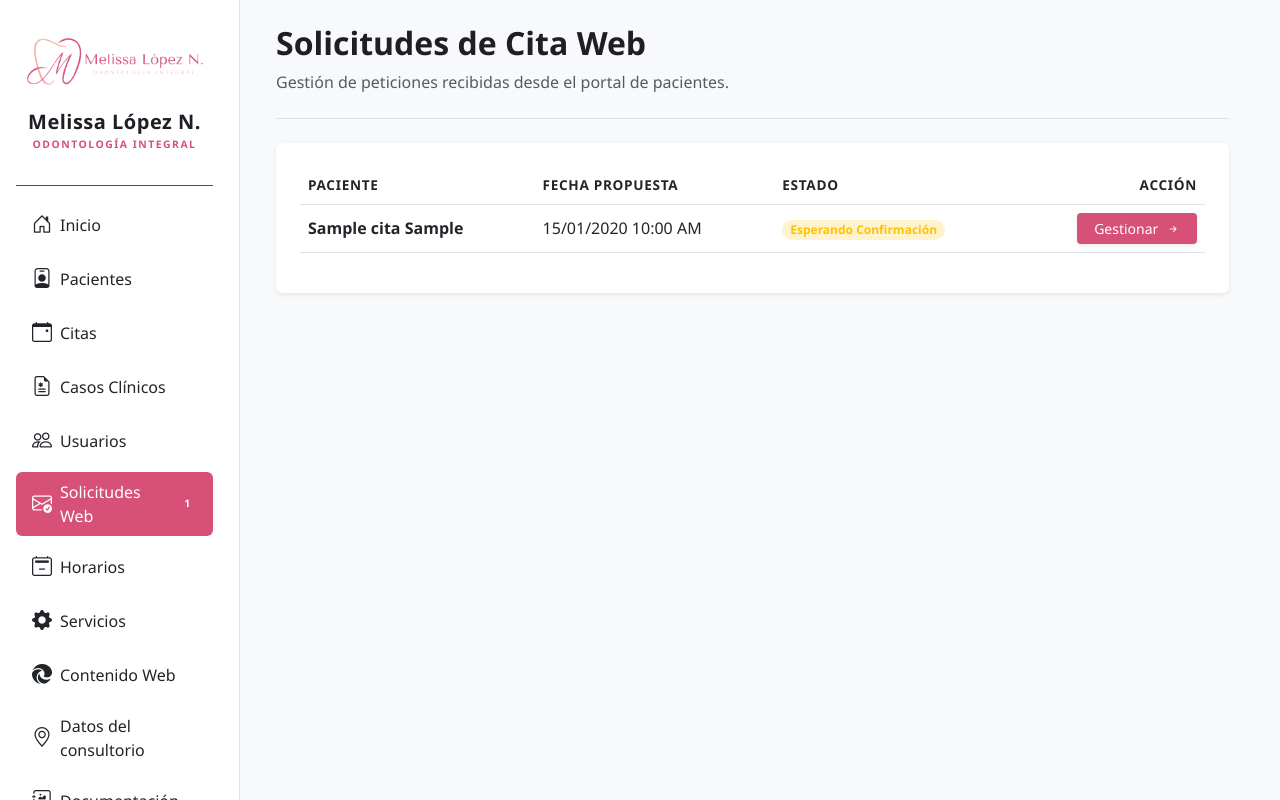
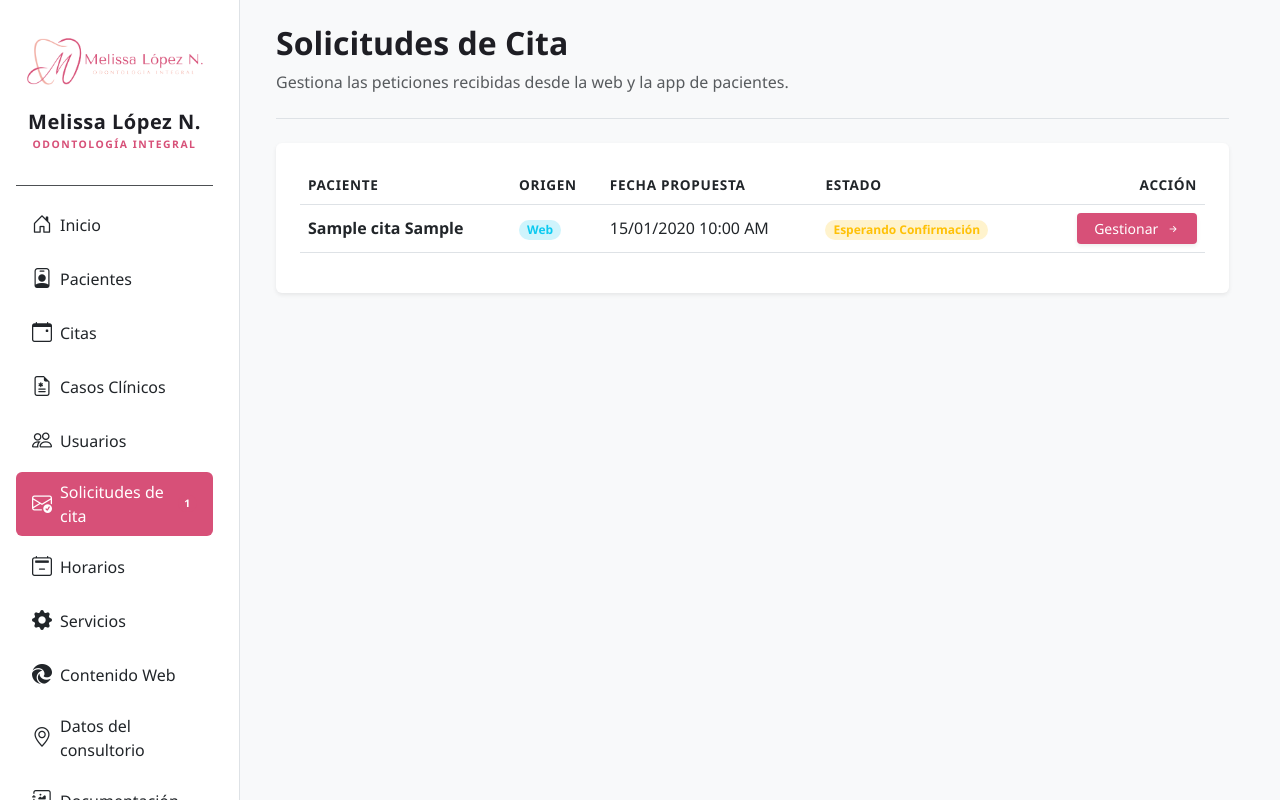
Before and after one commit to Sergio-Chavez301/dentissa, a Laravel app: page /solicitudes in a window 1280 px wide. Run offline with Laravel 12, Linux system fonts and the light colour scheme; a user stored in the database is signed in; data comes from the database, SQL or seed files in the repository; tables that the repository leaves empty hold one stand-in row (values such as "Sample post").

Commit message:
feat: add 'origen' field to appointments and update related functionality for app and web requests

```diff
--- a/app/Http/Controllers/Api/MobileController.php
+++ b/app/Http/Controllers/Api/MobileController.php
@@ -225,6 +225,7 @@ class MobileController extends Controller
                 'fecha' => $validated['date'],
                 'hora' => $time,
                 'estado' => Cita::ESTADO_EN_ESPERA,
+                'origen' => Cita::ORIGEN_APP,
             ])->load('servicio:id,nombre');
         });
 
--- a/app/Http/Controllers/SolicitudController.php
+++ b/app/Http/Controllers/SolicitudController.php
@@ -26,8 +26,16 @@ class SolicitudController extends Controller
             $solicitudes = SolicitudCita::where('estado', SolicitudCita::ESTADO_ESPERANDO_CONFIRMACION)
                                         ->orderBy('fecha_hora_propuesta', 'asc')
                                         ->get();
+            $solicitudesApp = Cita::with(['paciente', 'servicio'])
+                ->where('estado', Cita::ESTADO_EN_ESPERA)
+                ->where(fn ($query) => $query
+                    ->where('origen', Cita::ORIGEN_APP)
+                    ->orWhereNull('origen'))
+                ->orderBy('fecha')
+                ->orderBy('hora')
+                ->get();
 
-            return view('solicitudes.index', compact('solicitudes'));
+            return view('solicitudes.index', compact('solicitudes', 'solicitudesApp'));
         } catch (\Exception $e) {
             return "Error en la base de datos: " . $e->getMessage();
         }
@@ -149,6 +157,7 @@ class SolicitudController extends Controller
                     'fecha' => $fechaHora->format('Y-m-d'),
                     'hora' => $fechaHora->format('H:i:s'),
                     'estado' => Cita::ESTADO_CONFIRMADA,
+                    'origen' => Cita::ORIGEN_WEB,
                 ]);
 
                 $solicitud->update(['estado' => SolicitudCita::ESTADO_CONFIRMADA]);
--- a/app/Models/Cita.php
+++ b/app/Models/Cita.php
@@ -16,6 +16,10 @@ class Cita extends Model
     const ESTADO_CANCELADA  = 'cancelada';
     const ESTADO_NO_PRESENTO = 'no_presento';
 
+    const ORIGEN_APP = 'app';
+    const ORIGEN_CONSULTORIO = 'consultorio';
+    const ORIGEN_WEB = 'web';
+
     protected $fillable = [
         'paciente_id',
         'caso_clinico_id',
@@ -23,6 +27,7 @@ class Cita extends Model
         'fecha',
         'hora',
         'estado',
+        'origen',
         'reminder_sent_at',
     ];
 
--- a/resources/views/components/sidebar.blade.php
+++ b/resources/views/components/sidebar.blade.php
@@ -87,7 +87,7 @@
                     <li class="mb-2">
                         <a href="{{ route('solicitudes.index')}}" class="nav-link text-dark d-flex align-items-center justify-content-between py-2 px-3 {{ request()->routeIs('solicitudes*') ? 'active-dentissa' : 'link-hover' }}">
                             <div class="d-flex align-items-center">
-                                <i class="bi bi-envelope-check me-2 fs-5"></i> <span>Solicitudes Web</span>
+                                <i class="bi bi-envelope-check me-2 fs-5"></i> <span>Solicitudes de cita</span>
                             </div>
                             @if(isset($nuevasSolicitudes) && $nuevasSolicitudes > 0)
                                 <span class="badge rounded-pill" style="background-color: #d75078; font-size: 0.65rem;">{{ $nuevasSolicitudes }}</span>
--- a/resources/views/solicitudes/index.blade.php
+++ b/resources/views/solicitudes/index.blade.php
@@ -1,9 +1,9 @@
 <x-plantilla>
-    <x-slot:title>Solicitudes Web | Dentissa</x-slot:title>
+    <x-slot:title>Solicitudes de Cita | Dentissa</x-slot:title>
 
     <div class="pb-2 mb-4 border-bottom">
-        <h1 class="h2 fw-bold" style="color: #1e1e24;">Solicitudes de Cita Web</h1>
-        <p class="text-muted">Gestión de peticiones recibidas desde el portal de pacientes.</p>
+        <h1 class="h2 fw-bold" style="color: #1e1e24;">Solicitudes de Cita</h1>
+        <p class="text-muted">Gestiona las peticiones recibidas desde la web y la app de pacientes.</p>
     </div>
 
     @if(session('success'))
@@ -24,17 +24,27 @@
                 <thead>
                     <tr class="text-muted" style="font-size: 0.85rem; text-transform: uppercase; letter-spacing: 0.05em;">
                         <th>Paciente</th>
+                        <th>Origen</th>
                         <th>Fecha Propuesta</th>
                         <th>Estado</th>
                         <th class="text-end">Acción</th>
                     </tr>
                 </thead>
                 <tbody>
-                    @forelse($solicitudes as $solicitud)
+                    @if($solicitudes->isEmpty() && $solicitudesApp->isEmpty())
+                        <tr>
+                            <td colspan="5" class="text-center py-5 text-muted">
+                                <i class="bi bi-inbox fs-2 d-block mb-2 text-light"></i>
+                                No hay solicitudes registradas.
+                            </td>
+                        </tr>
+                    @else
+                    @foreach($solicitudes as $solicitud)
                         <tr>
                             <td>
                                 <div class="fw-semibold text-dark">{{ $solicitud->nombre }} {{ $solicitud->apellidos }}</div>
                             </td>
+                            <td><span class="badge rounded-pill bg-info-subtle text-info px-2">Web</span></td>
                             <td>{{ \Carbon\Carbon::parse($solicitud->fecha_hora_propuesta)->format('d/m/Y h:i A') }}</td>
 
                             <td>
@@ -59,14 +69,41 @@
                                 </a>
                             </td>
                         </tr>
-                    @empty
+                    @endforeach
+                    @foreach($solicitudesApp as $solicitudApp)
                         <tr>
-                            <td colspan="4" class="text-center py-5 text-muted">
-                                <i class="bi bi-inbox fs-2 d-block mb-2 text-light"></i>
-                                No hay solicitudes registradas.
+                            <td>
+                                <div class="fw-semibold text-dark">
+                                    {{ $solicitudApp->paciente?->nombre ?? 'Paciente' }}
+                                    {{ $solicitudApp->paciente?->apellidos }}
+                                </div>
+                            </td>
+                            <td>
+                                <span class="badge rounded-pill {{ $solicitudApp->origen === \App\Models\Cita::ORIGEN_APP ? 'bg-primary-subtle text-primary' : 'bg-secondary-subtle text-secondary' }} px-2">
+                                    {{ $solicitudApp->origen === \App\Models\Cita::ORIGEN_APP ? 'App' : 'Origen anterior' }}
+                                </span>
+                            </td>
+                            <td>{{ \Carbon\Carbon::parse($solicitudApp->fecha . ' ' . $solicitudApp->hora)->format('d/m/Y h:i A') }}</td>
+                            <td><span class="badge rounded-pill bg-warning-subtle text-warning px-2">Esperando Confirmación</span></td>
+                            <td class="text-end">
+                                <div class="d-flex justify-content-end gap-1">
+                                    <form action="{{ route('citas.status', $solicitudApp) }}" method="POST" class="m-0">
+                                        @csrf
+                                        <input type="hidden" name="estado" value="{{ \App\Models\Cita::ESTADO_CONFIRMADA }}">
+                                        <input type="hidden" name="return_to" value="solicitudes.index">
+                                        <button type="submit" class="btn btn-sm btn-success">Confirmar</button>
+                                    </form>
+                                    <form action="{{ route('citas.status', $solicitudApp) }}" method="POST" class="m-0" onsubmit="return confirm('¿Rechazar y cancelar esta solicitud?');">
+                                        @csrf
+                                        <input type="hidden" name="estado" value="{{ \App\Models\Cita::ESTADO_CANCELADA }}">
+                                        <input type="hidden" name="return_to" value="solicitudes.index">
+                                        <button type="submit" class="btn btn-sm btn-outline-danger">Cancelar</button>
+                                    </form>
+                                </div>
                             </td>
                         </tr>
-                    @endforelse
+                    @endforeach
+                    @endif
                 </tbody>
             </table>
         </div>
```
Also changed, not shown: app/Http/Controllers/CitaController.php (+5 -2 lines), docs/android-app.md (+1 -1 lines), tests/Feature/AppAppointmentRequestsTest.php (added, +88 -0 lines), tests/Feature/MobileApiTest.php (+1 -0 lines), database/migrations/2026_11_20_000001_add_origen_to_citas_table.php (added).
